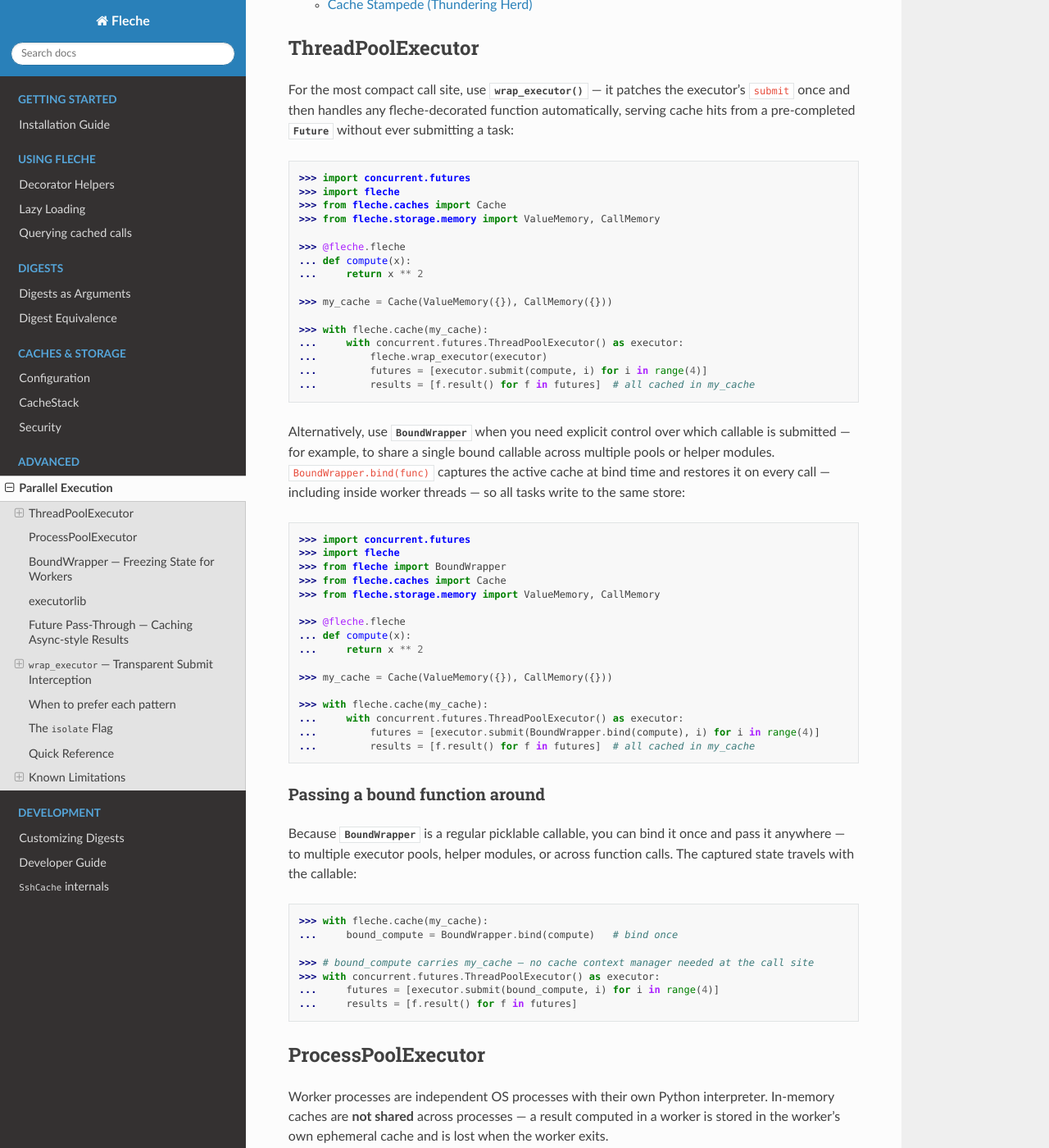
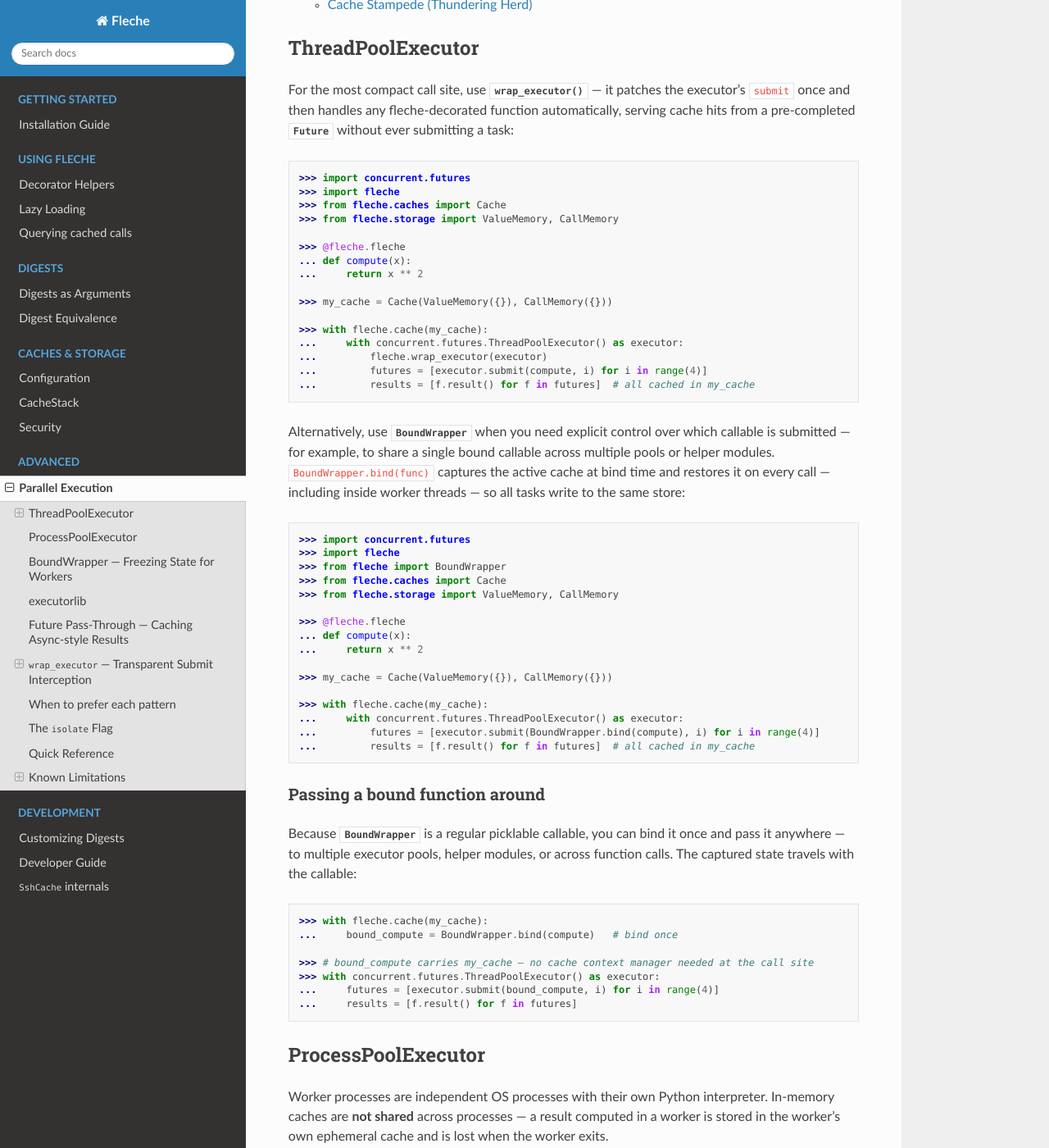
Before and after one commit to pmrv/fleche, a Sphinx documentation site: the page built from docs/parallel_execution.rst, in a window 1280 px wide and 1400 px high, scrolled down 905 px. Shown: the whole window at 82% size. Built offline with Sphinx 7.4.7 and the Read the Docs theme 3.1.0, drawn with Linux system fonts in a browser that asks for light colours; pages that are not in the unit, such as notebooks, are missing from menus; some of the changed text lies outside the part shown.

```diff
--- a/docs/parallel_execution.rst
+++ b/docs/parallel_execution.rst
@@ -37,7 +37,7 @@ automatically, serving cache hits from a pre-completed
    >>> import concurrent.futures
    >>> import fleche
    >>> from fleche.caches import Cache
-   >>> from fleche.storage.memory import ValueMemory, CallMemory
+   >>> from fleche.storage import ValueMemory, CallMemory
 
    >>> @fleche.fleche
    ... def compute(x):
@@ -64,7 +64,7 @@ write to the same store:
    >>> import fleche
    >>> from fleche import BoundWrapper
    >>> from fleche.caches import Cache
-   >>> from fleche.storage.memory import ValueMemory, CallMemory
+   >>> from fleche.storage import ValueMemory, CallMemory
 
    >>> @fleche.fleche
    ... def compute(x):
@@ -214,7 +214,7 @@ automatically caches the result once the future completes:
    >>> import concurrent.futures
    >>> import fleche
    >>> from fleche.caches import Cache
-   >>> from fleche.storage.memory import ValueMemory, CallMemory
+   >>> from fleche.storage import ValueMemory, CallMemory
 
    >>> _executor = concurrent.futures.ThreadPoolExecutor()
 
```
Also changed, not shown: other parts of docs/parallel_execution.rst (+2 -2 lines), 2 other files.
